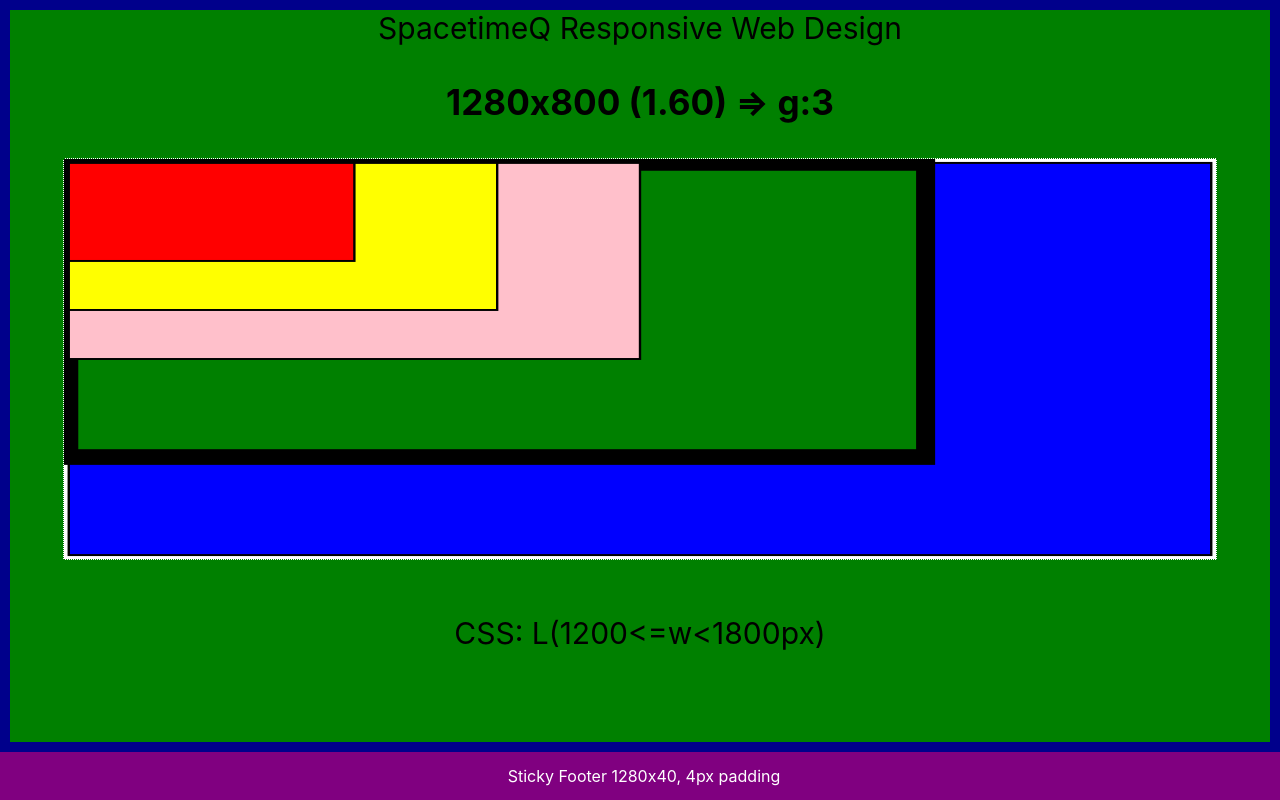
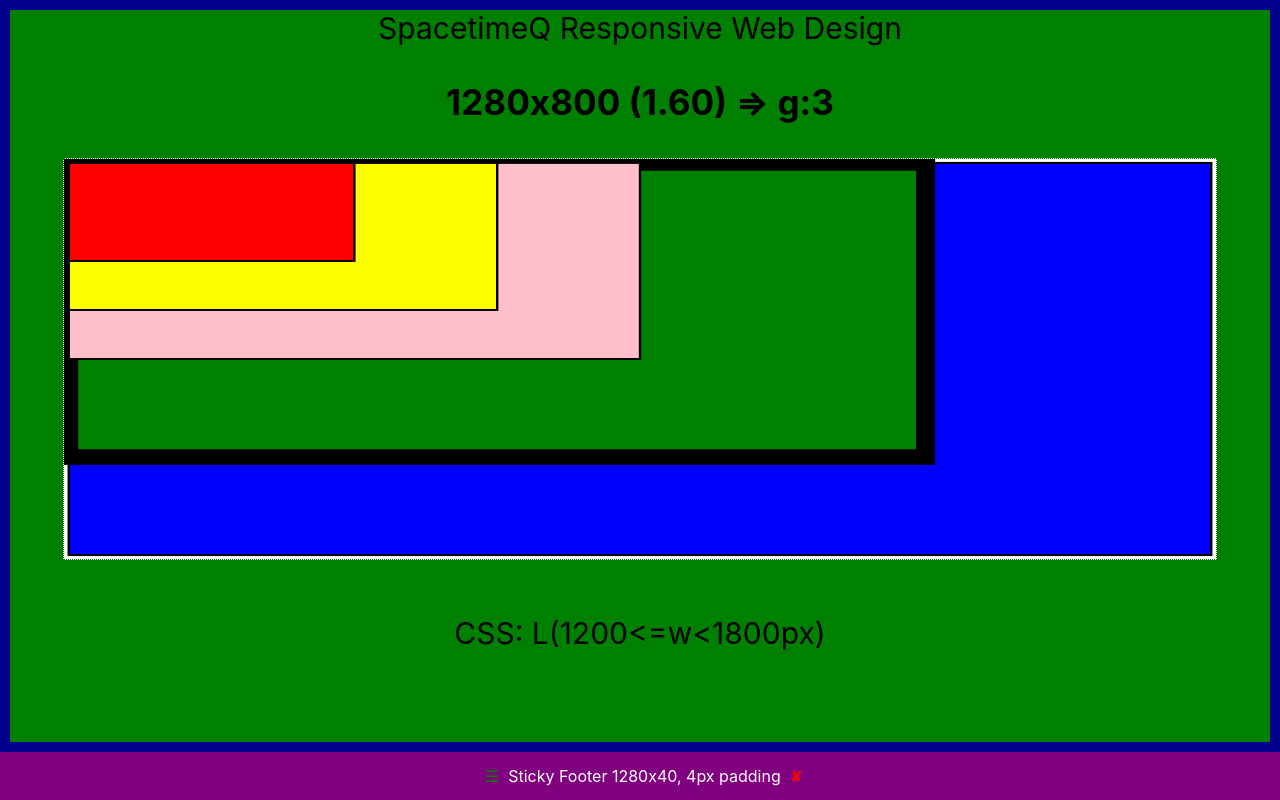
Before and after one commit to soominkimu/responsive, a React (Create React App) app: page / in a window 1280 px wide. Built offline with nearby package versions, Linux system fonts and the light colour scheme.

Commit message:
special chars

```diff
--- a/src/App.js
+++ b/src/App.js
@@ -103,7 +103,9 @@ function App() {
       </svg>
       <br />
       <Footer>
-        Sticky Footer {winSize.w}x{footer.height}, {footer.padding}px padding
+        <span style={{color: 'green'}}>☰</span>
+        &nbsp;&nbsp;Sticky Footer {winSize.w}x{footer.height}, {footer.padding}px padding&nbsp;&nbsp;
+        <span style={{color: 'red'}}>✘</span>
       </Footer>
     </div>
   );
```
